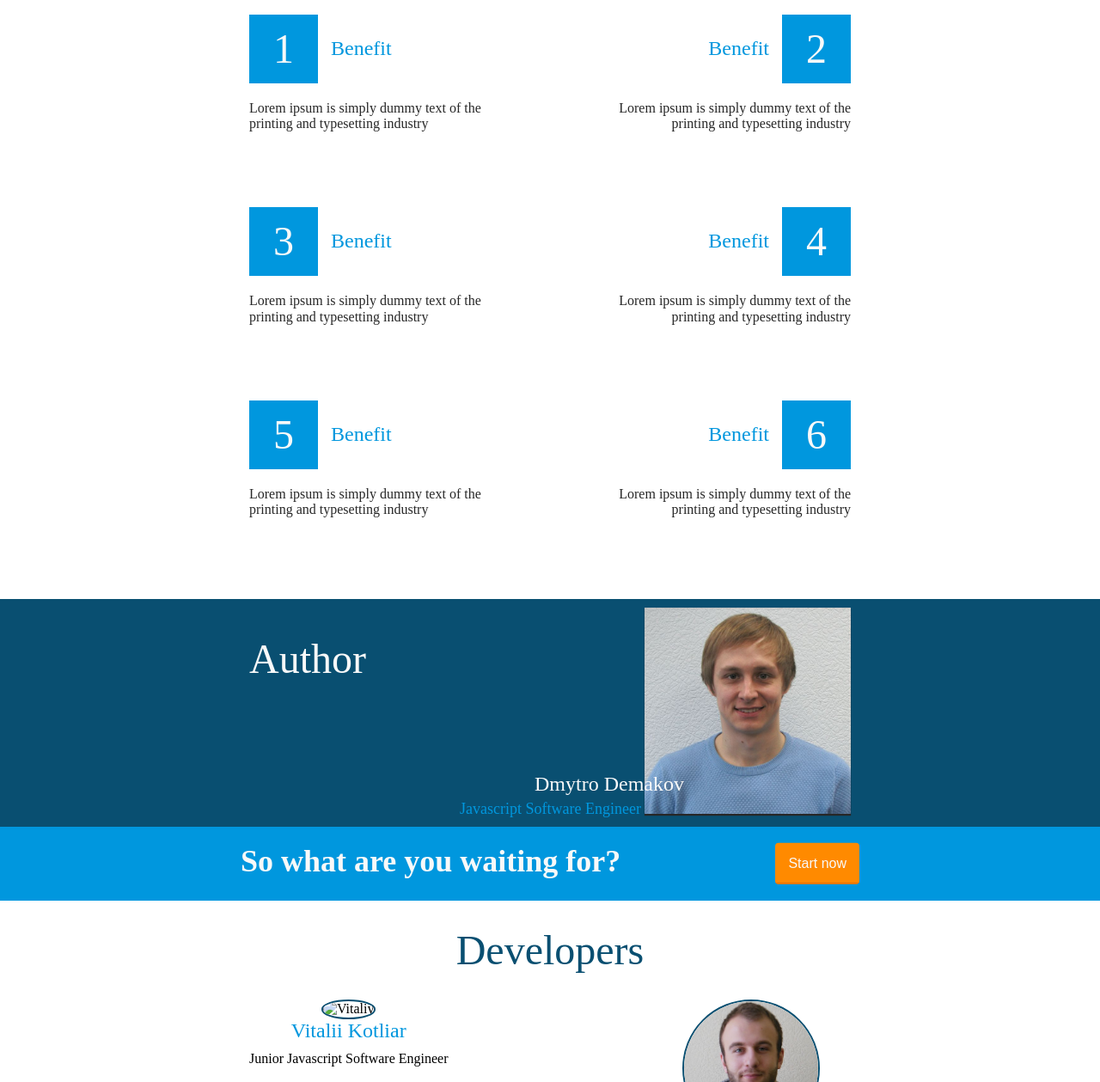
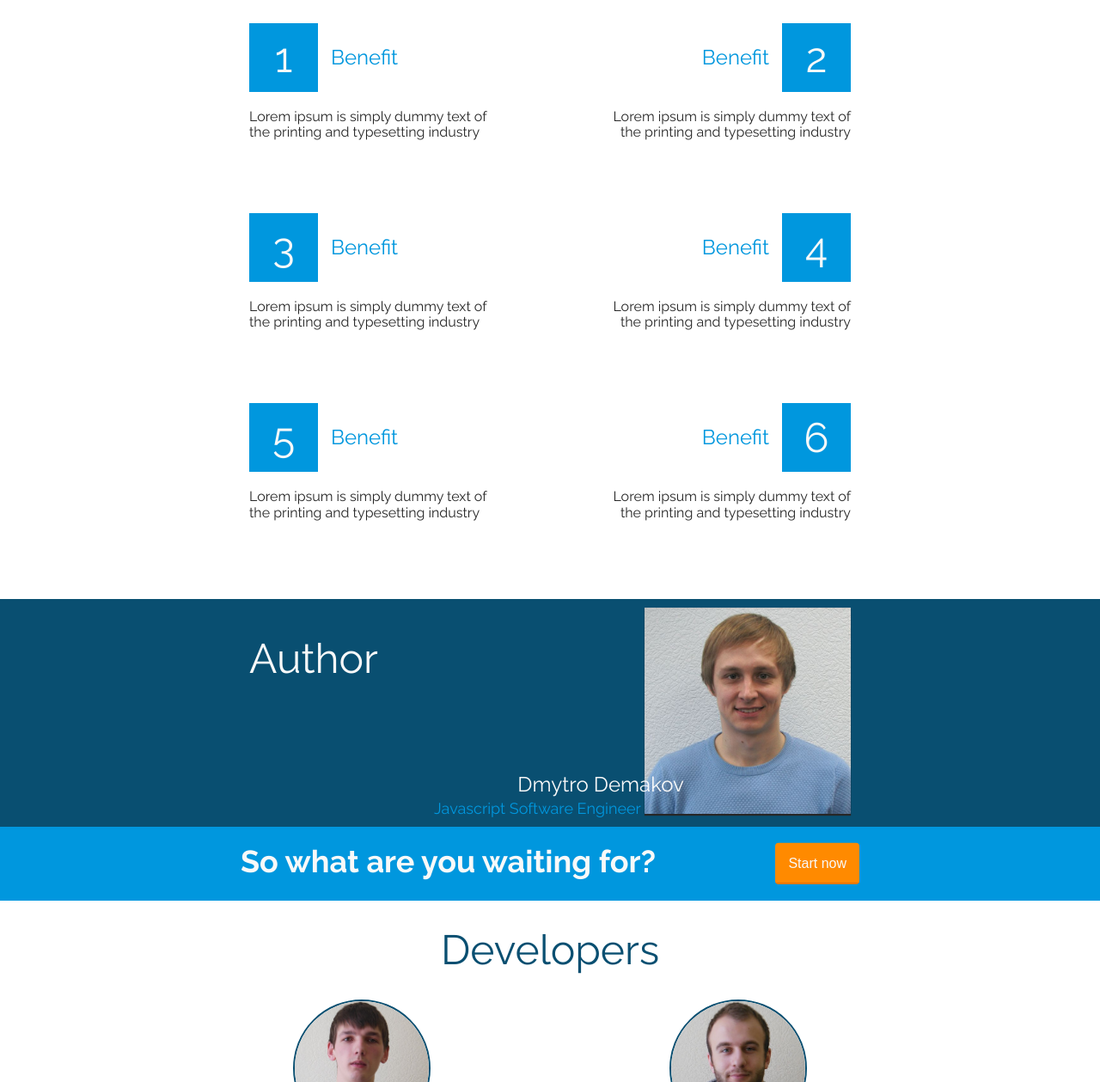
Before and after one commit to ScaarUA/mentoring, a website built with webpack: page app/index.html in a window 1280 px wide. Shown: the part 548-1807 px from the top of the page at 86% size. Built offline with nearby package versions, Linux system fonts and the light colour scheme; files whose address does not match are found by name.

Commit message:
Added font + fixes

```diff
--- a/app/index.html
+++ b/app/index.html
@@ -156,7 +156,6 @@
                 <div class="contributors-developers-developer">
                     <img class="contributors-developers-developer__photo"
                          src="assets/images/vitaliy.PNG"
-                         srcset="medium.jpg 1x, large.jpg 2x"
                          alt="Vitaliy">
                     <h3 class="contributors-developers-developer__name">Vitalii Kotliar</h3>
                     <span class="contributors-developers-developer__rank">Junior Javascript Software Engineer</span>
--- a/app/ui-components/index.scss
+++ b/app/ui-components/index.scss
@@ -7,8 +7,12 @@
 @import "~normalize.css/normalize.css";
 @import "./fa/scss/font-awesome";
 
+//fonts
+@import url('https://fonts.googleapis.com/css?family=Raleway:400,700');
+
 * {
   box-sizing: border-box;
+  font-family: 'Raleway', sans-serif;
 }
 
 .menu {
@@ -305,6 +309,8 @@
     @include list-reset();
     width: 100%;
     height: 100%;
+    margin-top: -100px;
+    padding-top: 110px;
 
     &-item {
       position: relative;
```
